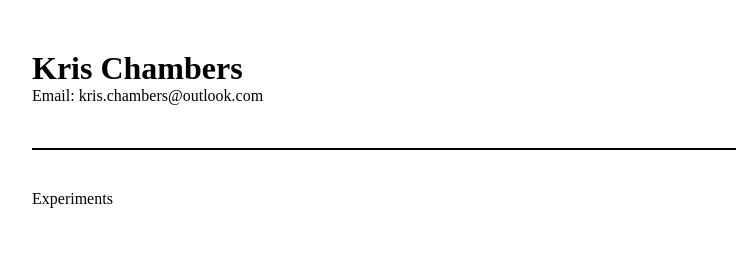
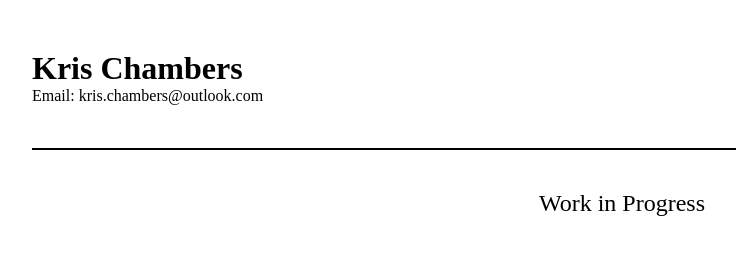
Before and after one commit to KrisChambers/krischambers.github.io, a plain HTML site: page index.html in a window 1280 px wide. Shown: the whole page, without its empty margins (18-754 px from the left). Drawn offline with Linux system fonts and the light colour scheme.

Commit message:
Add Work in progress text

```diff
--- a/css/base.css
+++ b/css/base.css
@@ -40,4 +40,5 @@ header {
 
 main {
 	min-height: 70vh;
+	text-align: center;
 }
--- a/index.html
+++ b/index.html
@@ -25,7 +25,8 @@
 
 		<main>
 			<div class="main__content">
-				<p> <a href="pages/experiments.html"> Experiments </a></p>
+				<p class="font--md"> Work in Progress </p>
+				<!-- <p> <a href="pages/experiments.html"> Experiments </a></p> -->
 			</div>
 		</main>
 	</div>
```
